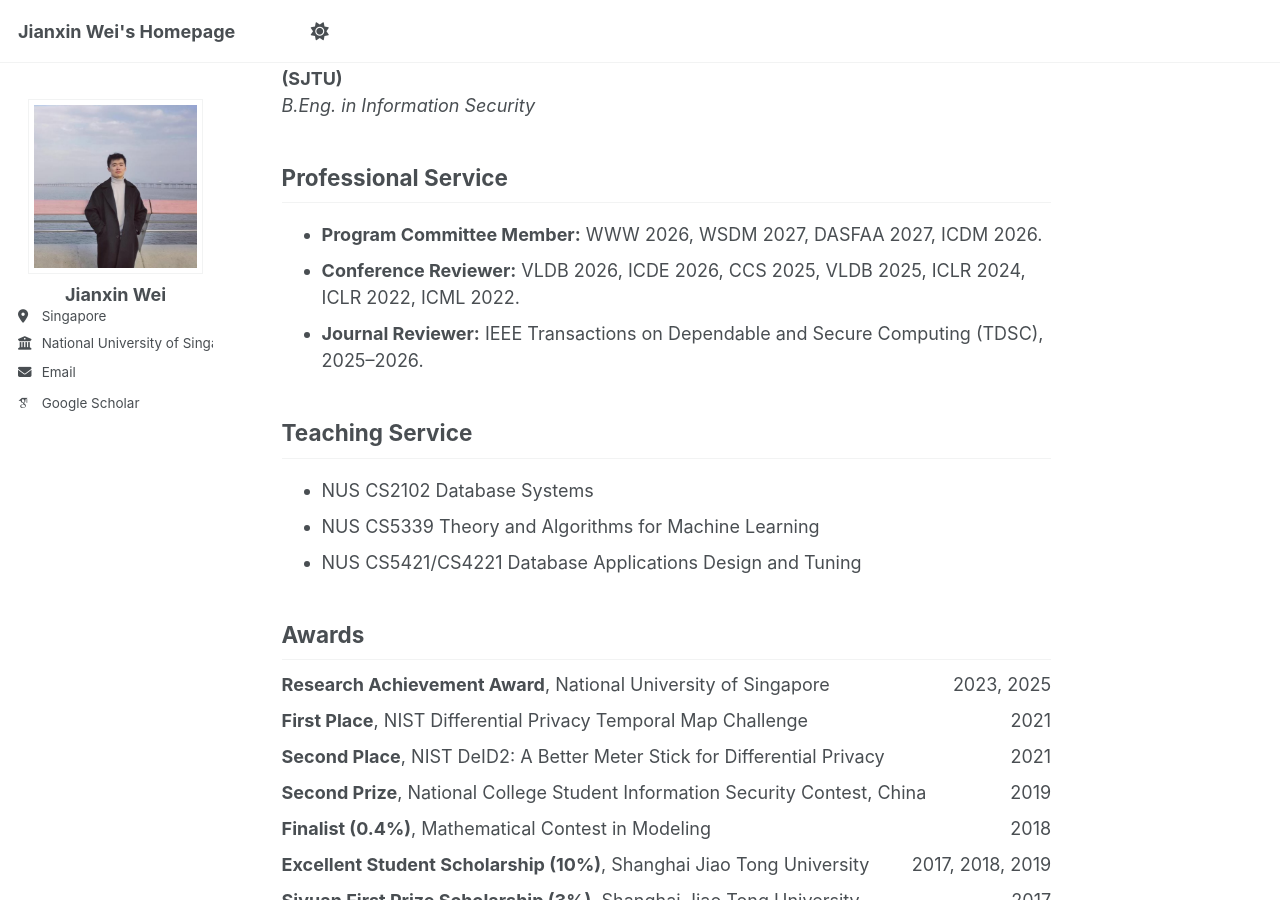
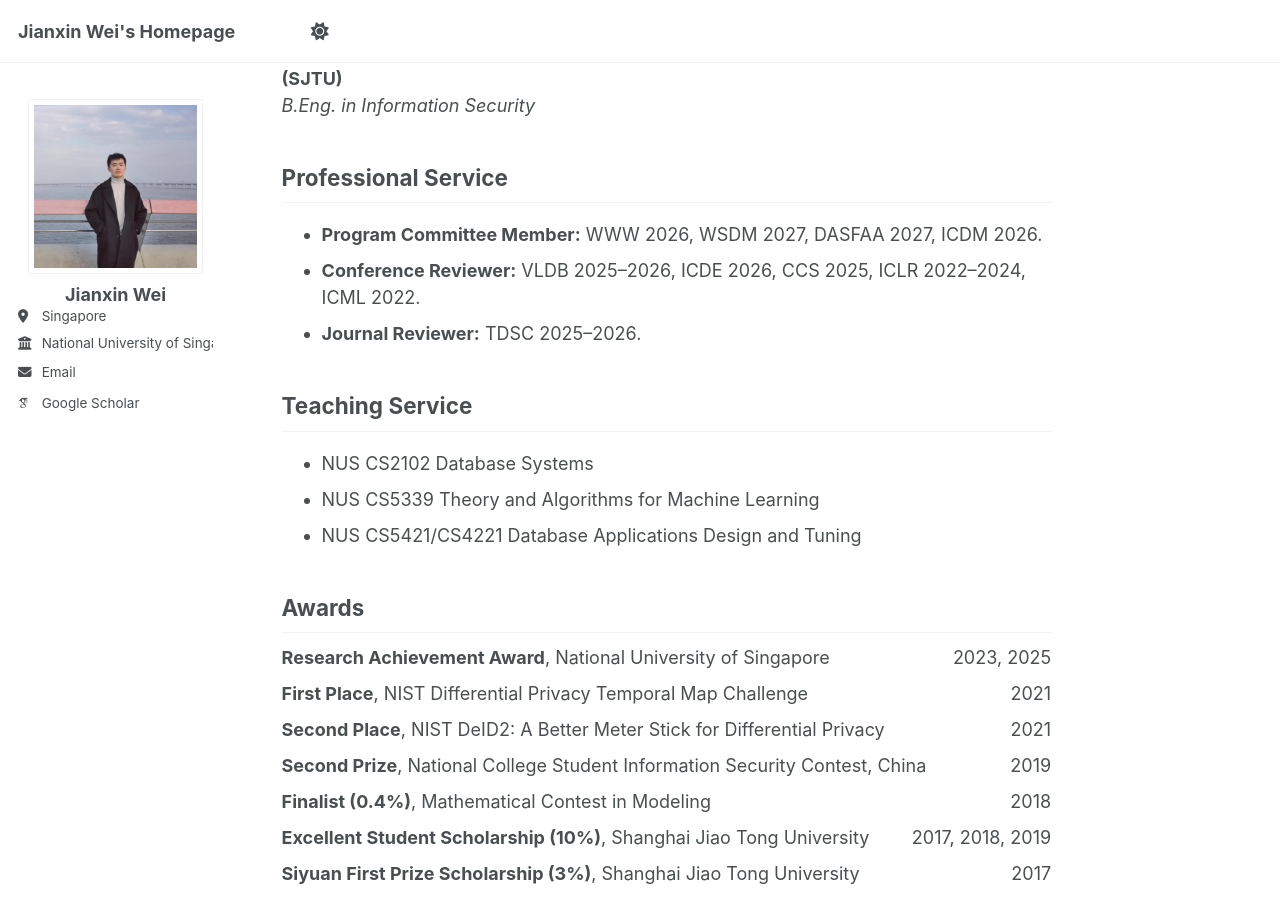
Before and after one commit to JianxinWei/jianxinwei.github.io, a Jekyll site: the page built from _pages/about.md, in a window 1280 px wide and 900 px high, scrolled down 1366 px. Built offline with Jekyll 4.4.1, drawn with Linux system fonts in a browser that asks for light colours; some web fonts are replaced; a script that is not in the unit is left out.

Commit message:
Update about.md

```diff
--- a/_pages/about.md
+++ b/_pages/about.md
@@ -75,8 +75,8 @@ I am currently a postdoctoral researcher at Mohamed bin Zayed University of Arti
 ## Professional Service
 
 - **Program Committee Member:** WWW 2026, WSDM 2027, DASFAA 2027, ICDM 2026.
-- **Conference Reviewer:** VLDB 2026, ICDE 2026, CCS 2025, VLDB 2025, ICLR 2024, ICLR 2022, ICML 2022.
-- **Journal Reviewer:** IEEE Transactions on Dependable and Secure Computing (TDSC), 2025–2026.
+- **Conference Reviewer:** VLDB 2025–2026, ICDE 2026, CCS 2025, ICLR 2022–2024, ICML 2022.
+- **Journal Reviewer:** TDSC 2025–2026.
 
 
 ## Teaching Service
```
